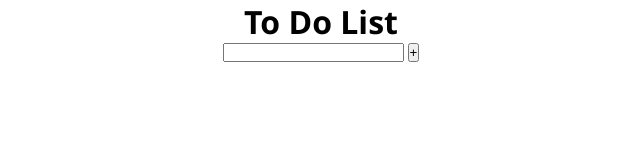
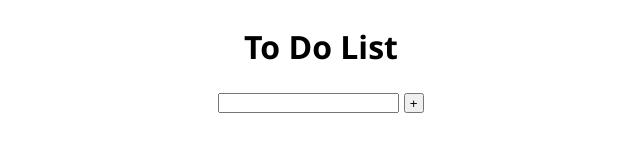
Before and after one commit to JordanLeeDiamond/toDolist, a plain HTML site: page index.html in a window 1280 px wide. Shown: the whole page, without its empty margins (319-959 px from the left). Drawn offline with Linux system fonts and the light colour scheme.

Commit message:
Basic styling

```diff
--- a/style.css
+++ b/style.css
@@ -11,6 +11,19 @@ h1 {
 body {
     align-content: center;
     text-align: center;
+    padding-top: 25px;
+    font-family: 'Segoe UI', Tahoma, Geneva, Verdana, sans-serif;
+}
+
+input {
+    margin-top: 25px;
+    margin-bottom: 10px;
+    height: 20px;
+}
+
+button {
+    width: 20px;
+    height: 20px;
 }
 
 ul {
```
